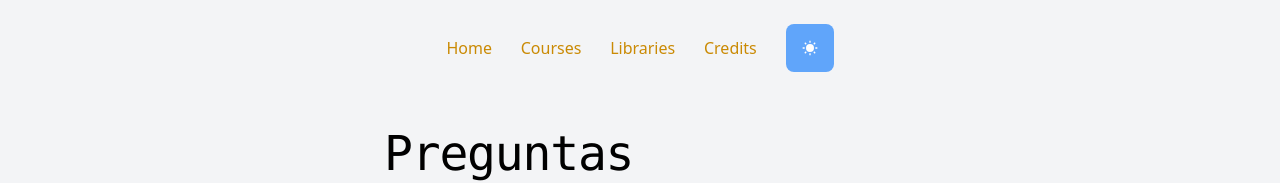
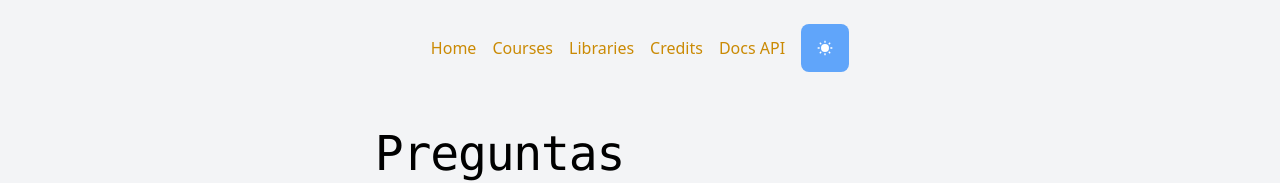
Before and after one commit to Hackafor/javascript-wiki, a Next.js app: page / in a window 1280 px wide. Shown: the top 183 px of the page. Built offline with nearby package versions, Linux system fonts and the light colour scheme; no server answers.

Commit message:
feat: add link to docs api

```diff
--- a/src/Componentes/Layout/Navbar.tsx
+++ b/src/Componentes/Layout/Navbar.tsx
@@ -29,6 +29,13 @@ function Navbar() {
         >
           Credits
         </Link>
+        <Link
+          className="hover:underline hover:text-blue-600 text-yellow-600 dark:text-yellow-300 dark:hover:text-blue-400 dark:bg-slate-600"
+          href="https://docs-wiki-js-api.netlify.app/"
+          target="_blank"
+        >
+          Docs API
+        </Link>
         <ButtonTheme />
       </nav>
     </header>
```
